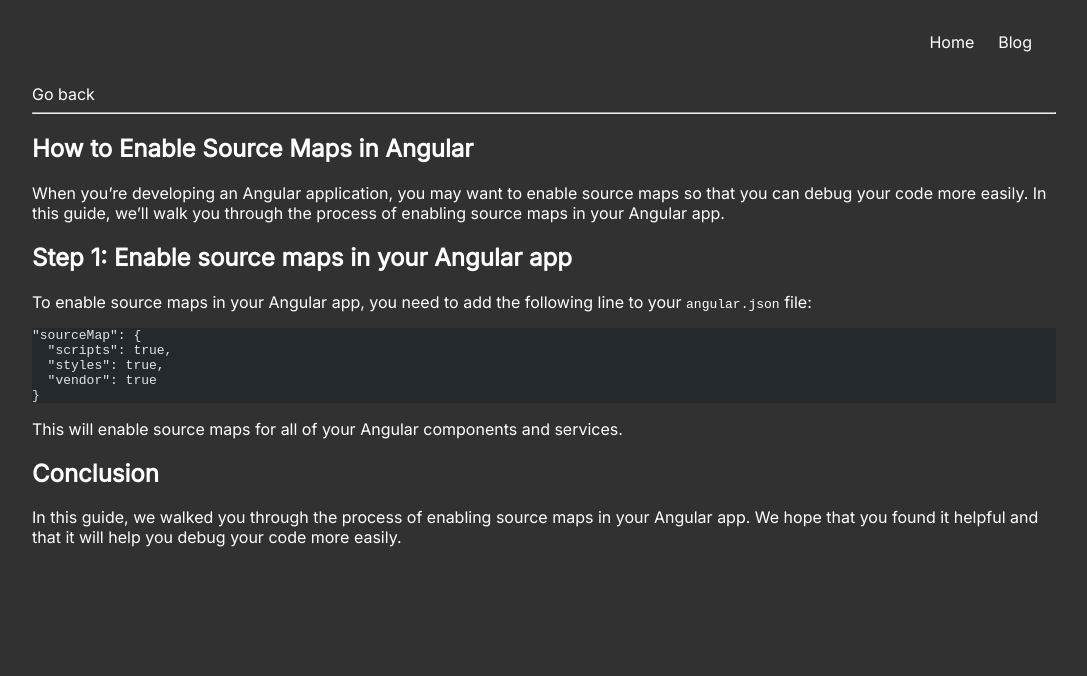
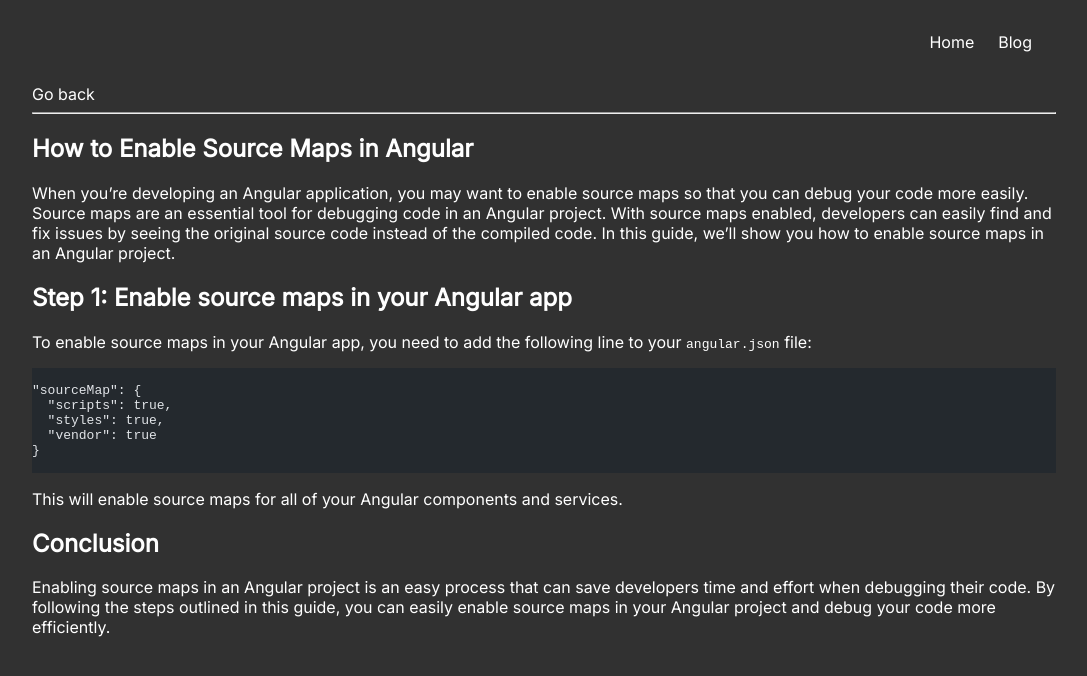
Before and after one commit to akshay3001/akshay-portfolio, an Astro site: page /blog/enable-angular-source-maps in a window 1280 px wide. Shown: the whole page, without its empty margins (96-1183 px from the left). Built offline with nearby package versions, Linux system fonts and the light colour scheme; Astro itself is replaced by a stand-in of ours; code samples lack their colours.

Commit message:
feat: updating blog

````diff
--- a/src/pages/blog/enable-angular-source-maps.md
+++ b/src/pages/blog/enable-angular-source-maps.md
@@ -7,22 +7,24 @@
 
 # How to Enable Source Maps in Angular
 
-When you're developing an Angular application, you may want to enable source maps so that you can debug your code more easily. In this guide, we'll walk you through the process of enabling source maps in your Angular app.
+When you're developing an Angular application, you may want to enable source maps so that you can debug your code more easily. Source maps are an essential tool for debugging code in an Angular project. With source maps enabled, developers can easily find and fix issues by seeing the original source code instead of the compiled code. In this guide, we'll show you how to enable source maps in an Angular project.
 
 ## Step 1: Enable source maps in your Angular app
 
 To enable source maps in your Angular app, you need to add the following line to your `angular.json` file:
 
 ```json
+
 "sourceMap": {
   "scripts": true,
   "styles": true,
   "vendor": true
 }
+
 ```
 
 This will enable source maps for all of your Angular components and services.
 
 ## Conclusion
 
-In this guide, we walked you through the process of enabling source maps in your Angular app. We hope that you found it helpful and that it will help you debug your code more easily.
+Enabling source maps in an Angular project is an easy process that can save developers time and effort when debugging their code. By following the steps outlined in this guide, you can easily enable source maps in your Angular project and debug your code more efficiently.
````
